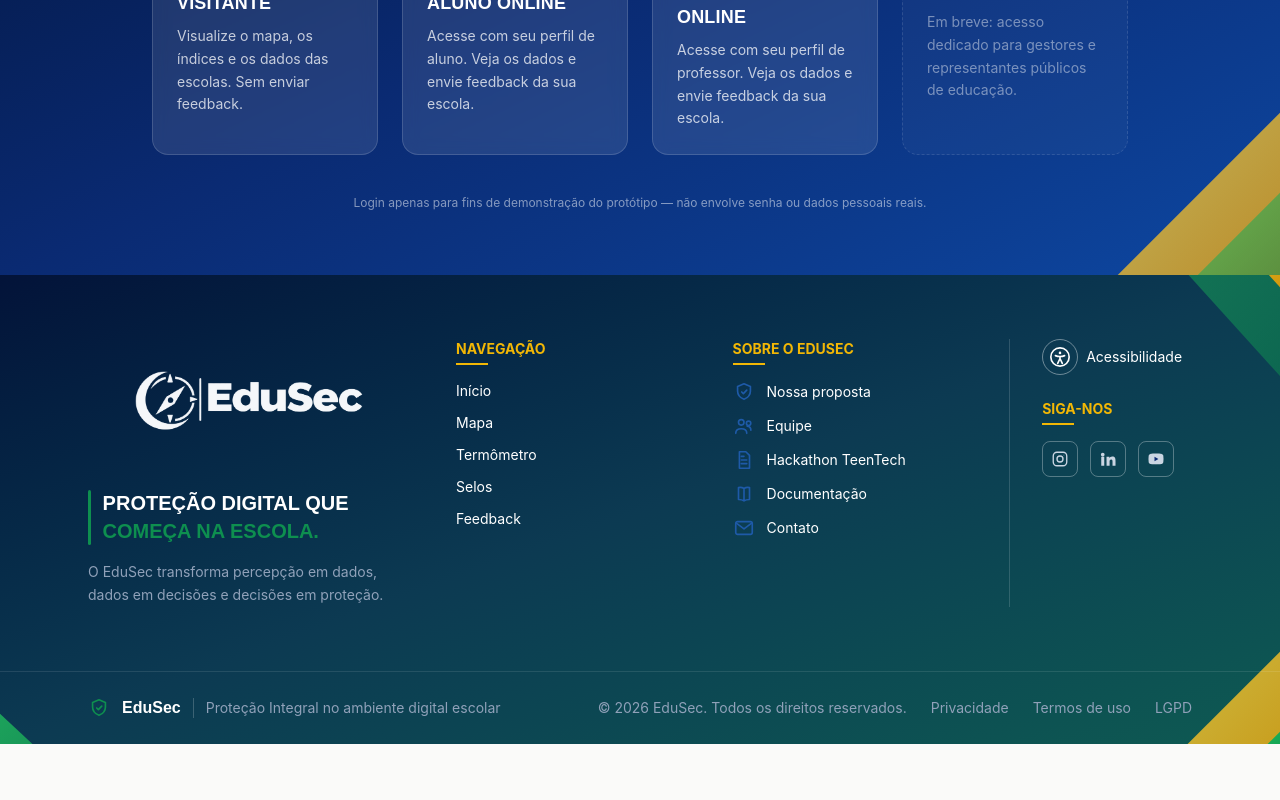
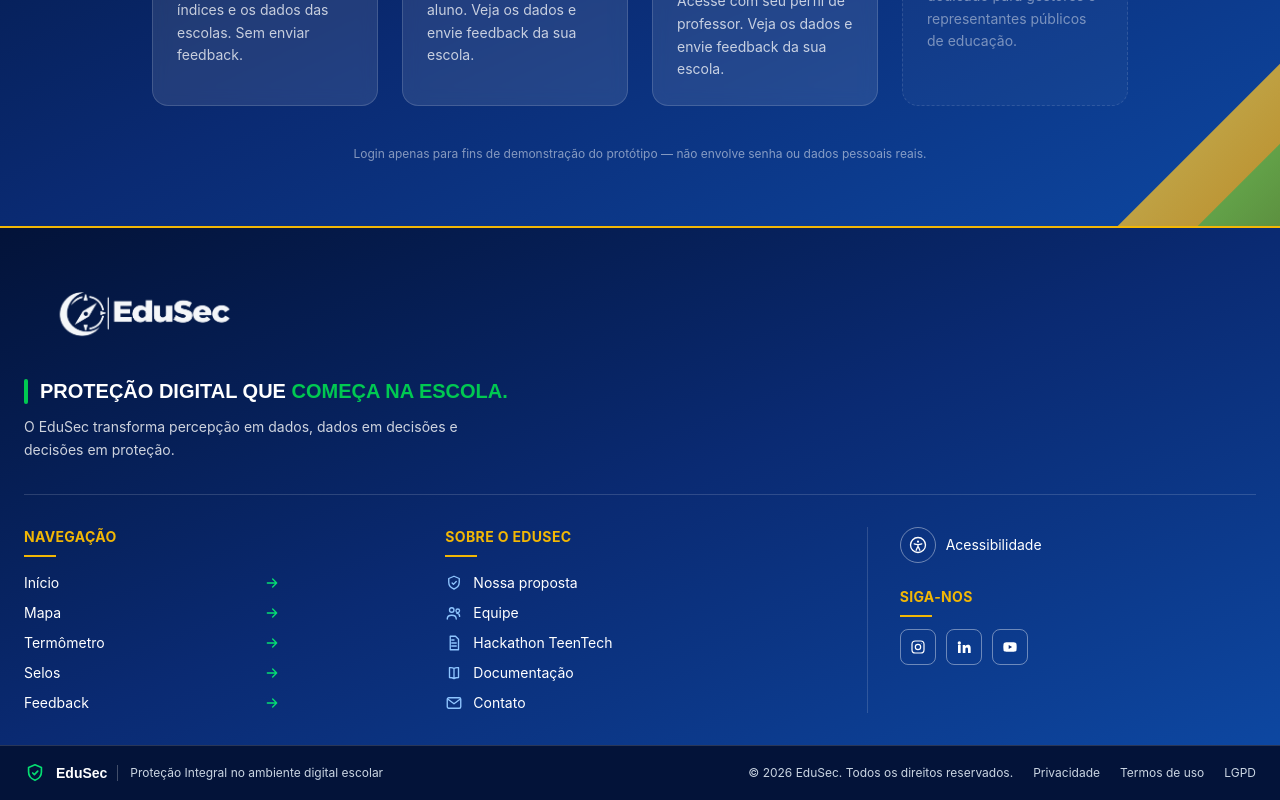
Before and after one commit to pedrooigorr/edusec, a React (Vite) app: page /login in a window 1280 px wide. Shown: the part 451-1251 px from the top of the page. Before the commit the page ends 1195 px from the top, so only its background shows below. Built offline with nearby package versions, Linux system fonts and the light colour scheme.

Commit message:
Mudança de layout do Header e do Footer

```diff
--- a/src/components/Footer.jsx
+++ b/src/components/Footer.jsx
@@ -1,6 +1,6 @@
 function IconeSeta(props) {
   return (
-    <svg viewBox="0 0 24 24" fill="none" stroke="currentColor" strokeWidth="2" strokeLinecap="round" strokeLinejoin="round" width="18" height="18" {...props}>
+    <svg viewBox="0 0 24 24" fill="none" stroke="currentColor" strokeWidth="2" strokeLinecap="round" strokeLinejoin="round" width="16" height="16" {...props}>
       <path d="M5 12h14m-6-6 6 6-6 6" />
     </svg>
   );
@@ -8,7 +8,7 @@ function IconeSeta(props) {
 
 function IconeEscudo(props) {
   return (
-    <svg viewBox="0 0 24 24" fill="none" stroke="currentColor" strokeWidth="1.8" strokeLinecap="round" strokeLinejoin="round" width="22" height="22" {...props}>
+    <svg viewBox="0 0 24 24" fill="none" stroke="currentColor" strokeWidth="1.8" strokeLinecap="round" strokeLinejoin="round" width="18" height="18" {...props}>
       <path d="M12 3 5 6v5c0 4.5 3 7.5 7 9 4-1.5 7-4.5 7-9V6l-7-3Z" />
       <path d="m9.5 12 1.8 1.8L15 10" />
     </svg>
@@ -17,7 +17,7 @@ function IconeEscudo(props) {
 
 function IconeEquipe(props) {
   return (
-    <svg viewBox="0 0 24 24" fill="none" stroke="currentColor" strokeWidth="1.8" strokeLinecap="round" width="22" height="22" {...props}>
+    <svg viewBox="0 0 24 24" fill="none" stroke="currentColor" strokeWidth="1.8" strokeLinecap="round" width="18" height="18" {...props}>
       <circle cx="9" cy="8" r="3" />
       <path d="M3 20c0-3.3 2.7-5 6-5s6 1.7 6 5" />
       <circle cx="17" cy="9" r="2.4" />
@@ -28,7 +28,7 @@ function IconeEquipe(props) {
 
 function IconeDocumento(props) {
   return (
-    <svg viewBox="0 0 24 24" fill="none" stroke="currentColor" strokeWidth="1.8" strokeLinecap="round" strokeLinejoin="round" width="22" height="22" {...props}>
+    <svg viewBox="0 0 24 24" fill="none" stroke="currentColor" strokeWidth="1.8" strokeLinecap="round" strokeLinejoin="round" width="18" height="18" {...props}>
       <path d="M7 3h7l4 4v14H7z" />
       <path d="M9 12h6M9 16h6M9 8h3" />
     </svg>
@@ -37,7 +37,7 @@ function IconeDocumento(props) {
 
 function IconeLivro(props) {
   return (
-    <svg viewBox="0 0 24 24" fill="none" stroke="currentColor" strokeWidth="1.8" strokeLinecap="round" strokeLinejoin="round" width="22" height="22" {...props}>
+    <svg viewBox="0 0 24 24" fill="none" stroke="currentColor" strokeWidth="1.8" strokeLinecap="round" strokeLinejoin="round" width="18" height="18" {...props}>
       <path d="M12 6c-1.5-1-4-1.5-6-1v13c2 0 4.5.5 6 1.5M12 6c1.5-1 4-1.5 6-1v13c-2 0-4.5.5-6 1.5M12 6v13.5" />
     </svg>
   );
@@ -45,7 +45,7 @@ function IconeLivro(props) {
 
 function IconeEnvelope(props) {
   return (
-    <svg viewBox="0 0 24 24" fill="none" stroke="currentColor" strokeWidth="1.8" strokeLinecap="round" strokeLinejoin="round" width="22" height="22" {...props}>
+    <svg viewBox="0 0 24 24" fill="none" stroke="currentColor" strokeWidth="1.8" strokeLinecap="round" strokeLinejoin="round" width="18" height="18" {...props}>
       <rect x="3" y="5" width="18" height="14" rx="2" />
       <path d="m4 7 8 6 8-6" />
     </svg>
@@ -54,7 +54,7 @@ function IconeEnvelope(props) {
 
 function IconeAcessibilidadeContorno(props) {
   return (
-    <svg viewBox="0 0 24 24" fill="none" stroke="currentColor" strokeWidth="1.8" strokeLinecap="round" width="22" height="22" {...props}>
+    <svg viewBox="0 0 24 24" fill="none" stroke="currentColor" strokeWidth="1.8" strokeLinecap="round" width="18" height="18" {...props}>
       <circle cx="12" cy="12" r="10" />
       <circle cx="12" cy="7.5" r="1.4" fill="currentColor" stroke="none" />
       <path d="M7 10.5c1.6.7 3.3 1 5 1s3.4-.3 5-1M12 11.5v3.2M9.5 19l2-4.3M14.5 19l-2-4.3" />
@@ -64,7 +64,7 @@ function IconeAcessibilidadeContorno(props) {
 
 function IconeInstagram(props) {
   return (
-    <svg viewBox="0 0 24 24" fill="none" stroke="currentColor" strokeWidth="1.8" width="18" height="18" {...props}>
+    <svg viewBox="0 0 24 24" fill="none" stroke="currentColor" strokeWidth="1.8" width="16" height="16" {...props}>
       <rect x="3" y="3" width="18" height="18" rx="5" />
       <circle cx="12" cy="12" r="4" />
       <circle cx="17.2" cy="6.8" r="0.6" fill="currentColor" stroke="none" />
@@ -74,7 +74,7 @@ function IconeInstagram(props) {
 
 function IconeLinkedin(props) {
   return (
-    <svg viewBox="0 0 24 24" fill="currentColor" width="18" height="18" {...props}>
+    <svg viewBox="0 0 24 24" fill="currentColor" width="16" height="16" {...props}>
       <path d="M4.98 3.5a2.5 2.5 0 1 0 0 5 2.5 2.5 0 0 0 0-5ZM3 9h4v12H3zM10 9h3.8v1.7h.05c.53-1 1.83-2.1 3.77-2.1 4 0 4.4 2.6 4.4 6V21h-4v-5.4c0-1.3 0-3-1.8-3s-2.1 1.4-2.1 2.9V21h-4z" />
     </svg>
   );
@@ -82,37 +82,9 @@ function IconeLinkedin(props) {
 
 function IconeYoutube(props) {
   return (
-    <svg viewBox="0 0 24 24" fill="currentColor" width="18" height="18" {...props}>
+    <svg viewBox="0 0 24 24" fill="currentColor" width="16" height="16" {...props}>
       <path d="M22 12s0-3.2-.4-4.7a3 3 0 0 0-2.1-2.1C17.9 4.8 12 4.8 12 4.8s-5.9 0-7.5.4A3 3 0 0 0 2.4 7.3C2 8.8 2 12 2 12s0 3.2.4 4.7a3 3 0 0 0 2.1 2.1c1.6.4 7.5.4 7.5.4s5.9 0 7.5-.4a3 3 0 0 0 2.1-2.1C22 15.2 22 12 22 12Z" />
       <path fill="#0a2a72" d="m10 15 5.2-3L10 9Z" />
-    </svg>
-  );
-}
-
-function FundoBandeiraFooter() {
-  return (
-    <svg className="absolute inset-0 w-full h-full pointer-events-none" viewBox="0 0 1440 720" preserveAspectRatio="xMidYMid slice" aria-hidden="true">
-      <defs>
-        <linearGradient id="fAmarelo" x1="0" y1="0" x2="1" y2="1">
-          <stop offset="0" stopColor="#FFE14D" />
-          <stop offset="1" stopColor="#F5A100" />
-        </linearGradient>
-        <linearGradient id="fVerde" x1="0" y1="0" x2="1" y2="1">
-          <stop offset="0" stopColor="#22C55E" />
-          <stop offset="1" stopColor="#0E8F4F" />
-        </linearGradient>
-        <linearGradient id="fAzul" x1="0" y1="0" x2="1" y2="1">
-          <stop offset="0" stopColor="#1E7BFF" />
-          <stop offset="1" stopColor="#0B3FA8" />
-        </linearGradient>
-      </defs>
-      <polygon points="1440,0 1250,0 1440,210" fill="url(#fVerde)" opacity="0.5" />
-      <polygon points="1440,0 1340,0 1440,110" fill="url(#fAmarelo)" opacity="0.85" />
-      <polygon points="0,720 0,590 140,720" fill="url(#fVerde)" opacity="0.75" />
-      <polygon points="1440,720 1440,520 1240,720" fill="url(#fAmarelo)" opacity="0.8" />
-      <polygon points="1440,720 1440,610 1330,720" fill="url(#fVerde)" />
-      <polygon points="1440,720 1440,665 1385,720" fill="url(#fAzul)" />
-      <path d="M0 60 C 100 60 130 10 230 10" stroke="#2dd4bf" strokeWidth="2" fill="none" opacity="0.5" />
     </svg>
   );
 }
@@ -135,67 +107,73 @@ const sobre = [
 
 function Footer() {
   return (
-    <footer className="relative overflow-hidden text-slate-300 bg-gradient-to-br from-[#031339] via-[#0c3a52] to-[#0e5a52]">
-      <FundoBandeiraFooter />
+    <footer className="text-white bg-[#031339]">
+      <div className="h-[2px] bg-brand-gold" />
 
-      <div className="relative max-w-6xl mx-auto px-6 py-16 grid md:grid-cols-[1.4fr_1fr_1fr_0.8fr] gap-12">
-        <div>
-          <img src="/logo-edusec-mono.png" alt="EduSec" className="w-96 md:w-[30rem] mb-6" />
-          <div className="flex gap-3 mb-4">
-            <span className="w-1 rounded-full bg-brand-green" />
-            <p className="font-display text-xl font-bold text-white uppercase leading-snug">Proteção digital que <span className="text-brand-green">começa na escola.</span></p>
+      <div className="relative overflow-hidden bg-gradient-to-br from-[#031339] via-[#0a2a72] to-[#0d47a1]">
+        <div className="relative max-w-7xl mx-auto px-6 pt-10 pb-8">
+          <div className="grid lg:grid-cols-2 gap-6 items-center">
+            <div className="relative z-10">
+              <img src="/logo-edusec-mono.png" alt="EduSec" className="w-48 md:w-60 mb-4" />
+              <div className="flex gap-3 mb-3">
+                <span className="w-1 rounded-full bg-green-500" />
+                <p className="font-display text-lg md:text-xl font-extrabold uppercase leading-tight">Proteção digital que <span className="text-green-500">começa na escola.</span></p>
               </div>
-          <p className="text-sm text-slate-400 leading-relaxed max-w-xs">O EduSec transforma percepção em dados, dados em decisões e decisões em proteção.</p>
+              <p className="text-sm text-white/80 leading-relaxed max-w-md">O EduSec transforma percepção em dados, dados em decisões e decisões em proteção.</p>
+            </div>
           </div>
 
+          <div className="relative mt-8 pt-8 border-t border-white/15 grid gap-8 md:grid-cols-3">
             <div>
-          <p className="text-brand-gold font-bold text-sm mb-1">NAVEGAÇÃO</p>
-          <div className="w-8 h-0.5 bg-brand-gold mb-4" />
-          <ul className="space-y-3">
+              <p className="text-brand-gold font-bold text-sm tracking-wide mb-2">NAVEGAÇÃO</p>
+              <div className="w-8 h-[2px] bg-brand-gold mb-4" />
+              <ul className="space-y-2.5 max-w-[16rem]">
                 {navegacao.map((item) => (
                   <li key={item.label}>
-                <a href={item.href} className="group flex items-center justify-between text-sm text-white hover:text-brand-green transition-colors">{item.label}<IconeSeta className="text-brand-green opacity-0 -translate-x-1 group-hover:opacity-100 group-hover:translate-x-0 transition-all" /></a>
+                    <a href={item.href} className="group flex items-center justify-between text-sm text-white hover:text-green-400 transition-colors">{item.label}<IconeSeta className="text-green-400 transition-transform group-hover:translate-x-1" /></a>
                   </li>
                 ))}
               </ul>
             </div>
 
             <div>
-          <p className="text-brand-gold font-bold text-sm mb-1">SOBRE O EDUSEC</p>
-          <div className="w-8 h-0.5 bg-brand-gold mb-4" />
-          <ul className="space-y-3">
+              <p className="text-brand-gold font-bold text-sm tracking-wide mb-2">SOBRE O EDUSEC</p>
+              <div className="w-8 h-[2px] bg-brand-gold mb-4" />
+              <ul className="space-y-2.5">
                 {sobre.map(({ href, label, Icone }) => (
                   <li key={label}>
-                <a href={href} className="flex items-center gap-3 text-sm text-white hover:text-brand-green transition-colors"><Icone className="text-brand-blue shrink-0" />{label}</a>
+                    <a href={href} className="flex items-center gap-2.5 text-sm text-white hover:text-green-400 transition-colors"><Icone className="text-blue-300 shrink-0" />{label}</a>
                   </li>
                 ))}
               </ul>
             </div>
 
             <div className="md:border-l md:border-white/15 md:pl-8">
-          <button type="button" className="flex items-center gap-2 text-sm text-white hover:text-brand-green transition-colors mb-6">
+              <button type="button" className="flex items-center gap-2.5 text-sm text-white hover:text-green-400 transition-colors mb-6">
                 <span className="flex items-center justify-center w-9 h-9 rounded-full border border-white/40"><IconeAcessibilidadeContorno /></span>
                 Acessibilidade
               </button>
 
-          <p className="text-brand-gold font-bold text-sm mb-1">SIGA-NOS</p>
-          <div className="w-8 h-0.5 bg-brand-gold mb-4" />
-          <div className="flex gap-3">
-            <a href="#" aria-label="Instagram" className="w-9 h-9 rounded-lg border border-white/30 flex items-center justify-center hover:border-brand-green hover:text-brand-green transition-colors"><IconeInstagram /></a>
-            <a href="#" aria-label="LinkedIn" className="w-9 h-9 rounded-lg border border-white/30 flex items-center justify-center hover:border-brand-green hover:text-brand-green transition-colors"><IconeLinkedin /></a>
-            <a href="#" aria-label="YouTube" className="w-9 h-9 rounded-lg border border-white/30 flex items-center justify-center hover:border-brand-green hover:text-brand-green transition-colors"><IconeYoutube /></a>
+              <p className="text-brand-gold font-bold text-sm tracking-wide mb-2">SIGA-NOS</p>
+              <div className="w-8 h-[2px] bg-brand-gold mb-3" />
+              <div className="flex gap-2.5">
+                <a href="#" aria-label="Instagram" className="w-9 h-9 rounded-lg border border-white/40 flex items-center justify-center hover:border-green-400 hover:text-green-400 transition-colors"><IconeInstagram /></a>
+                <a href="#" aria-label="LinkedIn" className="w-9 h-9 rounded-lg border border-white/40 flex items-center justify-center hover:border-green-400 hover:text-green-400 transition-colors"><IconeLinkedin /></a>
+                <a href="#" aria-label="YouTube" className="w-9 h-9 rounded-lg border border-white/40 flex items-center justify-center hover:border-green-400 hover:text-green-400 transition-colors"><IconeYoutube /></a>
+              </div>
+            </div>
           </div>
         </div>
       </div>
 
-      <div className="relative border-t border-white/10">
-        <div className="max-w-6xl mx-auto px-6 py-6 flex flex-col md:flex-row items-center justify-between gap-4">
-          <div className="flex items-center gap-3">
-            <IconeEscudo className="text-brand-green" />
-            <span className="font-display font-bold text-white">EduSec</span>
-            <span className="hidden sm:inline text-sm text-slate-400 border-l border-white/20 pl-3">Proteção Integral no ambiente digital escolar</span>
+      <div className="border-t border-white/15 bg-[#031339]">
+        <div className="max-w-7xl mx-auto px-6 py-4 flex flex-col md:flex-row items-center justify-between gap-3">
+          <div className="flex items-center gap-2.5">
+            <IconeEscudo className="text-green-400" width="22" height="22" />
+            <span className="font-display font-bold text-sm text-white">EduSec</span>
+            <span className="hidden sm:inline text-xs text-slate-300 border-l border-white/25 pl-3">Proteção Integral no ambiente digital escolar</span>
           </div>
-          <div className="flex items-center gap-6 text-sm text-slate-400">
+          <div className="flex flex-wrap items-center justify-center gap-x-5 gap-y-1 text-xs text-slate-300">
             <span>© {new Date().getFullYear()} EduSec. Todos os direitos reservados.</span>
             <a href="#" className="hover:text-white transition-colors">Privacidade</a>
             <a href="#" className="hover:text-white transition-colors">Termos de uso</a>
--- a/src/components/Header.jsx
+++ b/src/components/Header.jsx
@@ -19,7 +19,7 @@ function IconeAcessibilidade(props) {
 
 function IconeEnviar(props) {
   return (
-    <svg viewBox="0 0 24 24" fill="none" stroke="currentColor" strokeWidth="2" strokeLinecap="round" strokeLinejoin="round" width="20" height="20" {...props}>
+    <svg viewBox="0 0 24 24" fill="none" stroke="currentColor" strokeWidth="2" strokeLinecap="round" strokeLinejoin="round" width="18" height="18" {...props}>
       <path d="M22 2 11 13" />
       <path d="M22 2 15 22l-4-9-9-4 20-7Z" />
     </svg>
@@ -56,40 +56,40 @@ function Header() {
     <header className="sticky top-0 z-50 bg-white">
       <div className="h-0.5 bg-brand-gold" />
 
-      <div className="max-w-7xl mx-auto px-6 h-28 flex items-center justify-between">
-        <Link to="/" className="flex items-center"><img src="/logo-edusec.png" alt="EduSec" className="h-24 w-auto" /></Link>
+      <div className="max-w-7xl mx-auto px-6 h-16 flex items-center justify-between">
+        <Link to="/" className="flex items-center"><img src="/logo-edusec.png" alt="EduSec" className="h-14 w-auto" /></Link>
 
-        <nav className="hidden md:flex items-center gap-10">
+        <nav className="hidden md:flex items-center gap-8">
           {links.map((link) => (
-            <Link key={link.to} to={link.to} className={ativo === link.id ? "text-lg font-semibold pb-1.5 border-b-[3px] transition-all duration-200 hover:scale-105 text-brand-green border-brand-green" : "text-lg font-semibold pb-1.5 border-b-[3px] transition-all duration-200 hover:scale-105 text-[#0B2F7A] border-transparent hover:text-brand-green hover:border-brand-green"}>{link.label}</Link>
+            <Link key={link.to} to={link.to} className={ativo === link.id ? "text-sm font-semibold pb-1 border-b-2 transition-all duration-200 hover:scale-105 text-brand-green border-brand-green" : "text-sm font-semibold pb-1 border-b-2 transition-all duration-200 hover:scale-105 text-[#0B2F7A] border-transparent hover:text-brand-green hover:border-brand-green"}>{link.label}</Link>
           ))}
         </nav>
 
-        <div className="flex items-center gap-4">
-          <span className="hidden md:block h-10 w-px bg-slate-300" />
+        <div className="flex items-center gap-3">
+          <span className="hidden md:block h-8 w-px bg-slate-300" />
 
-          <button className="hidden md:inline-flex items-center justify-center w-12 h-12 rounded-full bg-[#0B2F7A] hover:bg-brand-blue transition-colors" aria-label="Opções de acessibilidade">
-            <IconeAcessibilidade />
+          <button className="hidden md:inline-flex items-center justify-center w-9 h-9 rounded-full bg-[#0B2F7A] hover:bg-brand-blue transition-colors" aria-label="Opções de acessibilidade">
+            <IconeAcessibilidade width={18} height={18} />
           </button>
 
-          <Link to="/plataforma" className="hidden md:inline-flex items-center gap-2 rounded-xl bg-brand-green px-6 py-3 text-base font-semibold text-white hover:bg-emerald-700 transition-colors"><IconeEnviar />Responder feedback</Link>
+          <Link to="/plataforma" className="hidden md:inline-flex items-center gap-2 rounded-lg bg-brand-green px-4 py-2 text-sm font-semibold text-white hover:bg-emerald-700 transition-colors"><IconeEnviar />Responder feedback</Link>
 
           <button className="md:hidden text-brand-ink" onClick={() => setAberto(!aberto)} aria-label="Abrir menu" aria-expanded={aberto}>
-            <svg width="26" height="26" viewBox="0 0 24 24" fill="none" stroke="currentColor" strokeWidth="2">
+            <svg width="24" height="24" viewBox="0 0 24 24" fill="none" stroke="currentColor" strokeWidth="2">
               <path strokeLinecap="round" d="M4 6h16M4 12h16M4 18h16" />
             </svg>
           </button>
         </div>
       </div>
 
-      <div className="h-[3px] bg-brand-gold" />
+      <div className="h-0.5 bg-brand-gold" />
 
       {aberto && (
         <nav className="md:hidden border-t border-slate-200 bg-white px-6 py-4 flex flex-col gap-4">
           {links.map((link) => (
-            <Link key={link.to} to={link.to} onClick={() => setAberto(false)} className="text-lg font-semibold text-[#0B2F7A]">{link.label}</Link>
+            <Link key={link.to} to={link.to} onClick={() => setAberto(false)} className="text-base font-semibold text-[#0B2F7A]">{link.label}</Link>
           ))}
-          <Link to="/plataforma" onClick={() => setAberto(false)} className="inline-flex items-center justify-center gap-2 rounded-xl bg-brand-green px-5 py-3 text-base font-semibold text-white"><IconeEnviar />Responder feedback</Link>
+          <Link to="/plataforma" onClick={() => setAberto(false)} className="inline-flex items-center justify-center gap-2 rounded-lg bg-brand-green px-5 py-2.5 text-sm font-semibold text-white"><IconeEnviar />Responder feedback</Link>
         </nav>
       )}
     </header>
```
Lines whose indentation alone changed are shown as unchanged.
